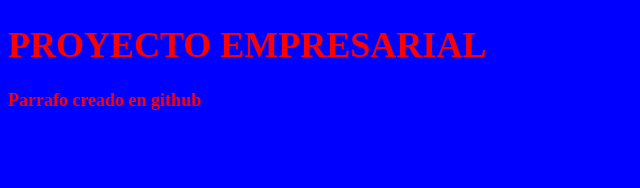
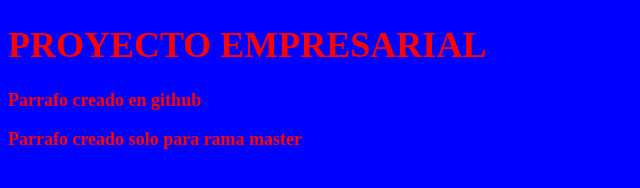
Before and after one commit to Lider1970/TercerRepo, a plain HTML site: page index.html in a window 1280 px wide. Shown: the whole page, without its empty margins (0-640 px from the left). Drawn offline with Linux system fonts and the light colour scheme.

Commit message:
Parrafo creado en rama master

```diff
--- a/index.html
+++ b/index.html
@@ -10,5 +10,8 @@
 <body>
     <h1>PROYECTO EMPRESARIAL</h1>
     <p>Parrafo creado en github</p>
+
+
+    <p>Parrafo creado solo para rama master</p>
 </body>
 </html>
```
